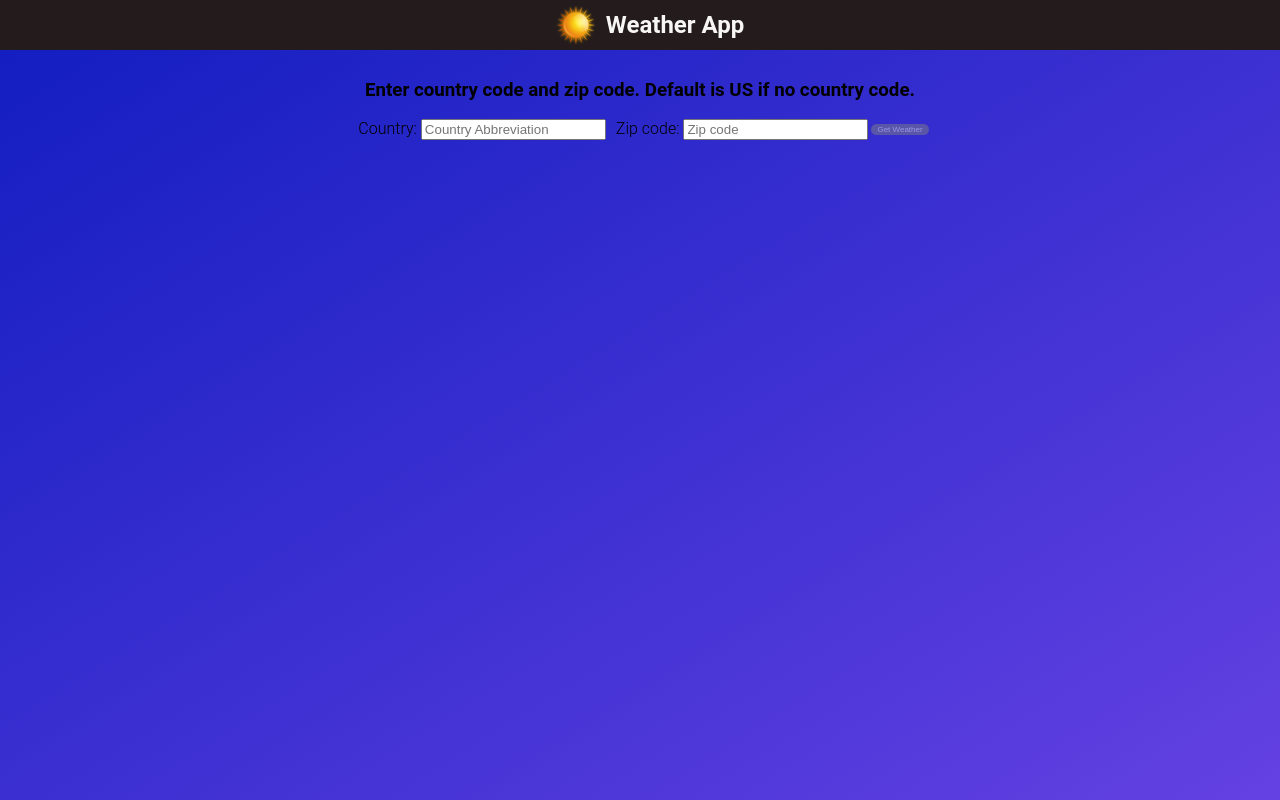
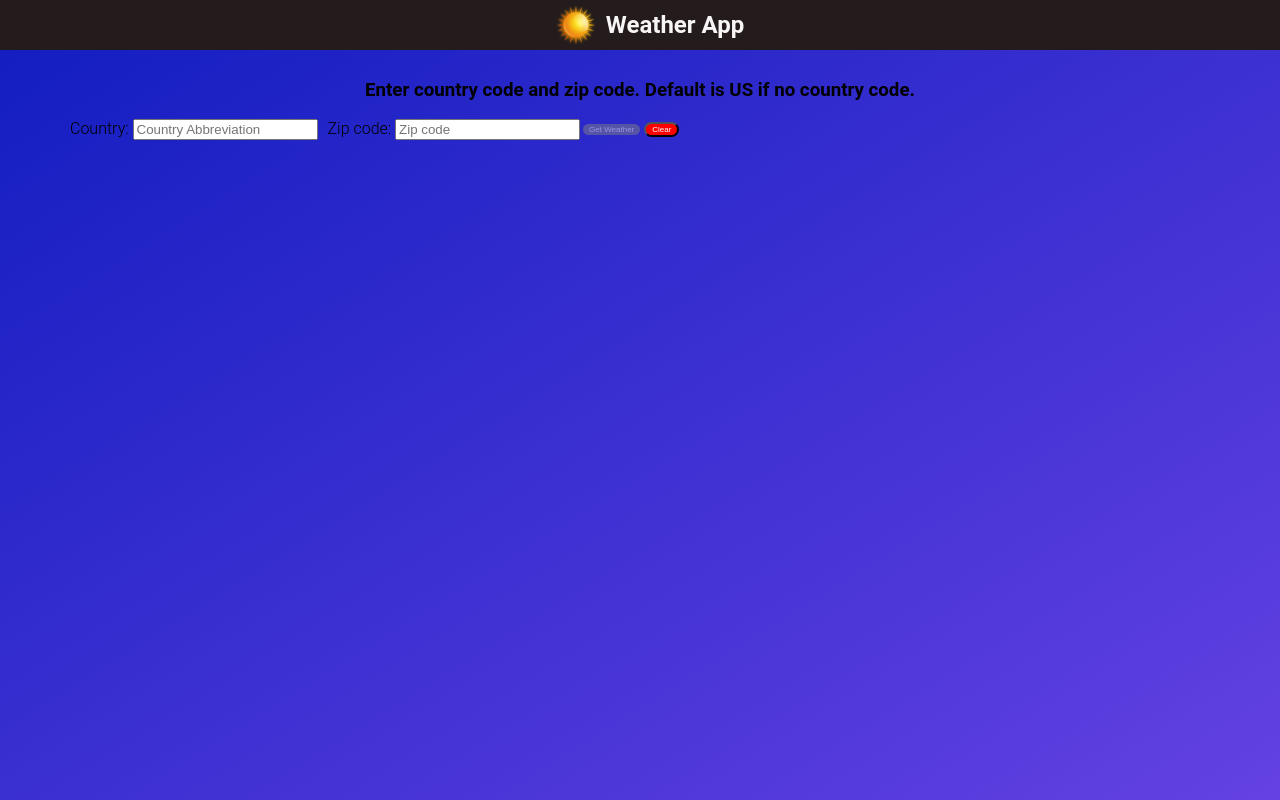
Before and after one commit to DevDelvo/weatherForecast, a React (Create React App) app: page / in a window 1280 px wide. Shown: the top 800 px of the page. Built offline with nearby package versions, Linux system fonts and the light colour scheme.

Commit message:
cleared more white spaces, added a clear button with functionality

```diff
--- a/src/App.js
+++ b/src/App.js
@@ -1,12 +1,10 @@
 import React, { Component } from 'react';
 import logo from './sunny.svg';
 import './App.css';
-
 import TodayWeatherCard from './components/TodayWeatherCard';
 import WeatherCard from './components/WeatherCard';
 import DetailedForecastCard from './components/DetailedForecastCard';
 import Form from './components/Form';
-
 import dotenv from 'dotenv';
 dotenv.config();
 
@@ -77,15 +75,15 @@ class App extends Component {
       });
     } else {
       this.setState({
-        initialState, inputMessage: `Please enter proper country abbreviation and zip code. Or try again at another time.`
-      })
+        ...initialState, inputMessage: `Please enter proper country abbreviation and zip code. Or try again at another time.`
+      });
     }
   }
 
   toggleFahrenheit = () => {
     this.setState({
       ...this.state, displayFahrenheit: !this.state.displayFahrenheit
-    })
+    });
   }
 
   getCelsius = (temp) => {
@@ -98,7 +96,13 @@ class App extends Component {
       todayForecast: false,
       forecastDisplay: true,
       currentForecastDisplay: data
-    })
+    });
+  }
+
+  clearDisplay = () => {
+    this.setState({
+      ...initialState
+    });
   }
 
   render() {
@@ -111,24 +115,28 @@ class App extends Component {
           <h1 className="App-title">Weather App</h1>
         </header>
         <div className="weather-wrapper">
-          <div className="form-container">
+          <div className="form-message-container">
             <h3 className="input-message">{inputMessage}</h3>
-            <Form getWeather={this.getWeather} />
+            <Form getWeather={this.getWeather} clearDisplay={this.clearDisplay} />
           </div>
           <div className="today-weather-card-container">
-            <TodayWeatherCard todayForecast={todayForecast}
+            <TodayWeatherCard
+              todayForecast={todayForecast}
               toggleFahrenheit={this.toggleFahrenheit}
               displayFahrenheit={displayFahrenheit}
               getCelsius={this.getCelsius}
-                              data={today} />
+              data={today}
+            />
           </div>
           <div className="detailed-forest-card-container">
-            <DetailedForecastCard toggleFahrenheit={this.toggleFahrenheit}
+            <DetailedForecastCard
+              toggleFahrenheit={this.toggleFahrenheit}
               city={city}
               displayFahrenheit={displayFahrenheit}
               getCelsius={this.getCelsius}
               currentForecastDisplay={currentForecastDisplay}
-                                  forecastDisplay={forecastDisplay} />
+              forecastDisplay={forecastDisplay}
+            />
           </div>
           <div className="weather-card-container">
           {
--- a/src/components/Form.js
+++ b/src/components/Form.js
@@ -17,9 +17,10 @@ class Form extends React.Component {
     }
 
     render() {
-        const { getWeather } = this.props;
+        const { getWeather, clearDisplay } = this.props;
         const { zipCode } = this.state;
         return (
+            <div className="form-container">
             <form className="submit-form" onSubmit={getWeather}>
                 <div>
                     <label>Country: </label>
@@ -39,10 +40,11 @@ class Form extends React.Component {
                     placeholder="Zip code"
                     onChange={this.handleChange}
                 />
-
                 </div>
                 <button className="get-weather-button" disabled={ !zipCode }>Get Weather</button>
             </form>
+            <button className="clear-weather-button" onClick={clearDisplay}>Clear</button>
+            </div>
         )
     }
 }
--- a/src/components/TodayWeatherCard.js
+++ b/src/components/TodayWeatherCard.js
@@ -1,7 +1,6 @@
 import React from 'react';
 import PropTypes from 'prop-types';
 import '../styles/TodayWeatherCard.css';
-
 import { getDateFromString } from '../dateData';
 
 const TodayWeatherCard = (props) => {
--- a/src/components/WeatherCard.js
+++ b/src/components/WeatherCard.js
@@ -1,7 +1,6 @@
 import React from 'react';
 import PropTypes from 'prop-types';
 import '../styles/WeatherCard.css';
-
 import { getDateFromString } from '../dateData'
 
 const WeatherCard = (props) => {
@@ -31,8 +30,6 @@ const WeatherCard = (props) => {
     )
 }
 
-
-
 WeatherCard.propTypes = {
     displayFahrenheit: PropTypes.bool.isRequired,
     getCelsius: PropTypes.func.isRequired,
--- a/src/styles/Form.css
+++ b/src/styles/Form.css
@@ -1,5 +1,9 @@
+.form-message-container {
+  padding: 10px;
+}
+
 .form-container {
-  padding: 10px;
+  display: flex;
 }
 
 .input-message {
@@ -36,6 +40,15 @@
   opacity: .5;
 }
 
+.clear-weather-button {
+  margin: 1px;
+  border-radius: 10px;
+  font-size: .5em;
+  align-self: center;
+  color: white;
+  background: red;
+}
+
 .weather-wrapper {
   margin-left: 50px;
   margin-right: 50px;
```
Lines whose indentation alone changed are shown as unchanged.
